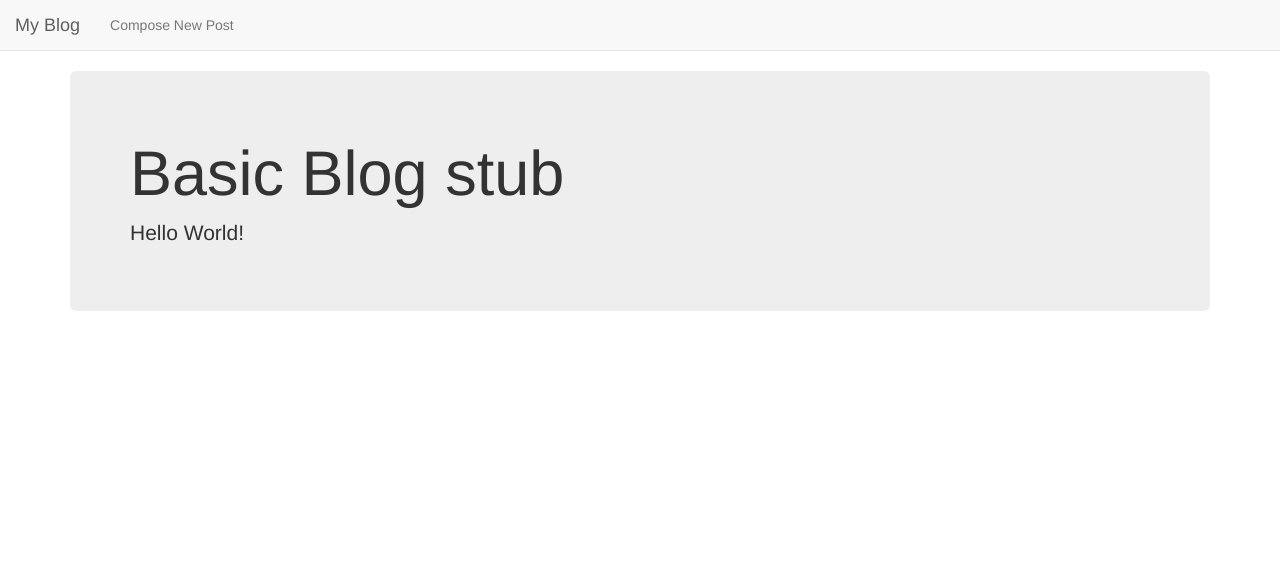
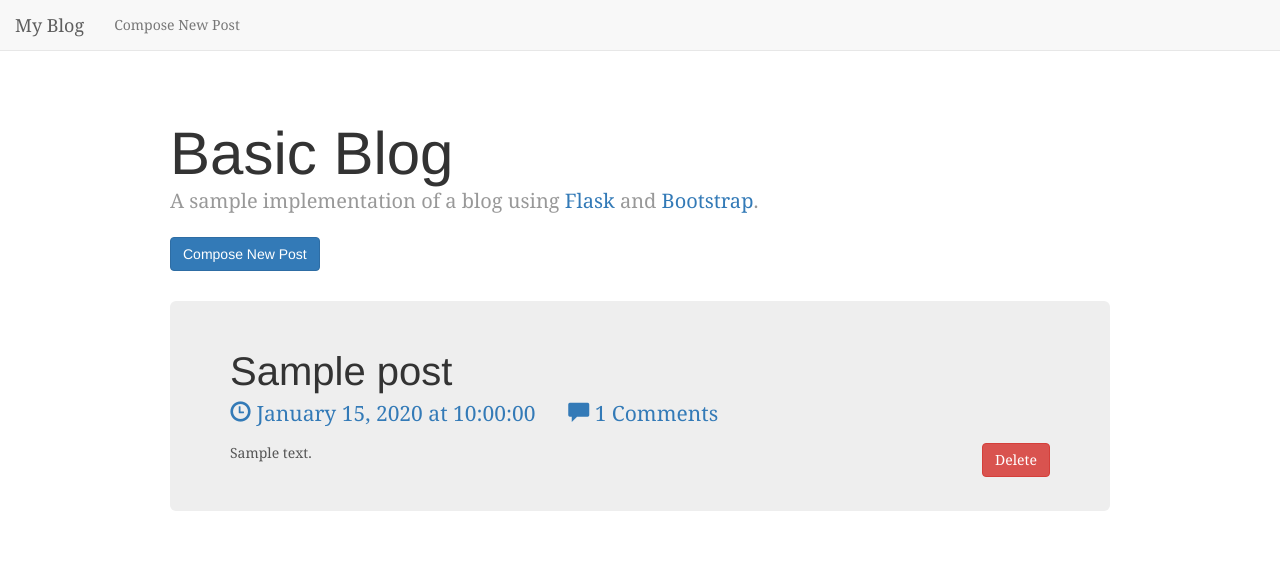
Before and after one commit to 0xhaven/basic-blog, a Flask app: page / in a window 1280 px wide. Shown: the top 570 px of the page. Run offline with Flask 2, Linux system fonts and the light colour scheme; tables that the repository leaves empty hold one stand-in row (values such as "Sample post"); some libraries are stand-ins or nearby versions.

Commit message:
Support for comments and deletion. Added some pretty sample CSS.

```diff
--- a/application.py
+++ b/application.py
@@ -4,19 +4,18 @@ from flask import request
 from flask import abort
 from flask import redirect
 from markdown import Markdown
+from flask import Markup
 from flask.ext.sqlalchemy import SQLAlchemy
 import bleach
 import os
-import pyscopg2
+import psycopg2
+
 
 from models import *
 
 application = Flask(__name__)
-
-#dev_url = 'sqlite:////' + os.path.dirname(os.path.realpath(__file__)) + 'dev.db'
-#Set up database, connection to server specified by environment variable DATABASE_URL
 application.config['SQLALCHEMY_DATABASE_URI'] = os.environ['DATABASE_URL']
-db = SQLAlchemy(application)
+db.app = application
 db.init_app(application)
 db.create_all()
 
@@ -25,31 +24,70 @@ safe_markdown = Markdown(safe_mode='escape')
 ### Routes
 @application.route('/')
 def index_page():
-  return render_template('index.html')
+  try:
+    blog_posts = BlogPost.query.order_by("timestamp")
+  except:
+    abort(500)
+  return render_template('index.html', blog_posts=blog_posts)
 
 @application.route('/compose', methods=['GET', 'POST'])
 def compose_page():
   if request.method == 'GET':
     return render_template('compose.html')
   else:
-    #try:
-    parsed_post_name = bleach.clean(request.form['post_body'])
-    parsed_post_body = safe_markdown.convert(request.form['post_body'])
-    blog_post = BlogPost(parsed_post_name, parsed_post_body)
-    #except:
-    #  abort(400)
-    db.session.add(blog_post)
+    try:
+      parsed_post_name = bleach.clean(request.form['post_title'])
+      parsed_post_body = safe_markdown.convert(request.form['post_body'])
+      print parsed_post_name, parsed_post_body
+      blog_post = BlogPost(parsed_post_name, parsed_post_body)
+      db.session.add(blog_post)
+      db.session.commit()
+    except:
+      abort(400)
+    return redirect("/post/{}".format(blog_post.post_id), code=303)
+
+
+@application.route('/post/<int:post_id>', methods=['GET', 'POST'])
+def blogpost(post_id):
+  if request.method == 'GET':
+    try:
+      blog_post = BlogPost.query.get(post_id)
+      return render_template('post.html', blog_post=blog_post, comments=blog_post.comments)
+    except:
+      abort(404)
+  elif request.method == 'POST':
+    try:
+      parsed_comment_body = safe_markdown.convert(request.form['comment_body'])
+      comment = Comment(str(post_id), parsed_comment_body)
+      db.session.add(comment)
+      db.session.commit()
+      comment_id = comment.comment_id
+    except:
+      abort(400)
+    return redirect("/post/{}#{}".format(post_id,comment_id), code=303)
+  else: #this should never be called
+    abort(500)
+
+@application.route('/delete_post', methods=['POST'])
+def delete_post():
+  try:
+    blog_post = BlogPost.query.get(request.form['post_id'])
+    db.session.delete(blog_post)
     db.session.commit()
-    redirect("/post/{}".format(blog_post.id), code=303)
+  except:
+    abort(404)
+  return redirect("/", code=303)
 
-@application.route('/post/<int:post_id>')
-def show_post(post_id):
-  if request.method == 'GET':
-    blog_post = BlogPost.query.filter_by(id=str(id)).first()
-    return render_template('/campaign/show_campaign.html', blog_post=blog_post)
-  else:
-    abort(400)
-
+@application.route('/delete_comment', methods=['POST'])
+def delete_comment():
+  try:
+    comment = Comment.query.get(request.form['comment_id'])
+    post_id = comment.post_id
+    db.session.delete(comment)
+    db.session.commit()
+  except:
+    abort(404)
+  return redirect("/post/{}".format(post_id), code=303)
 
 if __name__ == '__main__':
   application.run(debug=True)
--- a/models.py
+++ b/models.py
@@ -1,15 +1,23 @@
 from flask.ext.sqlalchemy import SQLAlchemy
+from flask import Markup
 
 db = SQLAlchemy()
 
 class BlogPost(db.Model):
-  #__tablename__ = 'blogpost'
-  id            = db.Column(db.Integer, primary_key=True, autoincrement=True)
-  timestamp     = db.Column(db.DateTime, default=db.func.now(), onupdate=db.func.now())
+  post_id       = db.Column(db.Integer, primary_key=True, autoincrement=True)
+  timestamp     = db.Column(db.DateTime, default=db.func.now())
   title         = db.Column(db.String)
   body          = db.Column(db.String)
 
-  #comments      = db.relationship('Comment', backref='blogpost', lazy='dynamic')
+  comments      = db.relationship('Comment', backref='blogpost', cascade="all,delete")
+
+  @property
+  def num_comments(self):
+    return db.session.query(Comment).with_parent(self, "comments").count()
+  @property
+  def pretty_time(self):
+      return self.timestamp.strftime("%B %d, %Y at %H:%M:%S")
+
 
   def __init__(self,
                title = None,
@@ -19,13 +27,18 @@ class BlogPost(db.Model):
     self.body  = body
 
 class Comment(db.Model):
-  #__tablename__ = 'comment'
-  id            = db.Column(db.Integer, primary_key=True, autoincrement=True)
-  timestamp     = db.Column(db.DateTime, default=db.func.now(), onupdate=db.func.now())
-  #blogpost_id   = db.Column(db.Integer, db.ForeignKey('blogpost.id'))
+  comment_id    = db.Column(db.Integer, primary_key=True, autoincrement=True)
+  timestamp     = db.Column(db.DateTime, default=db.func.now())
+  post_id       = db.Column(db.Integer, db.ForeignKey('blog_post.post_id'))
   body          = db.Column(db.String)
 
+  @property
+  def pretty_time(self):
+      return self.timestamp.strftime("%B %d, %Y at %H:%M:%S")
+
   def __init__(self,
+               post_id = None,
                body = None
               ):
-    self.body  = body
+    self.post_id = post_id
+    self.body        = body
--- /dev/null
+++ b/static/blog.css
@@ -0,0 +1,169 @@
+/*
+ * Copied directly from http://getbootstrap.com/examples/blog/
+ * Licensed there under Creative Commons Attribution license
+ * http://creativecommons.org/licenses/by/3.0/
+ */
+
+/*
+ * Globals
+ */
+
+body {
+  font-family: Georgia, "Times New Roman", Times, serif;
+  color: #555;
+}
+
+h1, .h1,
+h2, .h2,
+h3, .h3,
+h4, .h4,
+h5, .h5,
+h6, .h6 {
+  margin-top: 0;
+  font-family: "Helvetica Neue", Helvetica, Arial, sans-serif;
+  font-weight: normal;
+  color: #333;
+}
+
+
+/*
+ * Override Bootstrap's default container.
+ */
+
+@media (min-width: 1200px) {
+  .container {
+    width: 970px;
+  }
+}
+
+
+/*
+ * Masthead for nav
+ */
+
+.blog-masthead {
+  background-color: #428bca;
+  box-shadow: inset 0 -2px 5px rgba(0,0,0,.1);
+}
+
+/* Nav links */
+.blog-nav-item {
+  position: relative;
+  display: inline-block;
+  padding: 10px;
+  font-weight: 500;
+  color: #cdddeb;
+}
+.blog-nav-item:hover,
+.blog-nav-item:focus {
+  color: #fff;
+  text-decoration: none;
+}
+
+/* Active state gets a caret at the bottom */
+.blog-nav .active {
+  color: #fff;
+}
+.blog-nav .active:after {
+  position: absolute;
+  bottom: 0;
+  left: 50%;
+  width: 0;
+  height: 0;
+  margin-left: -5px;
+  vertical-align: middle;
+  content: " ";
+  border-right:  5px solid transparent;
+  border-bottom: 5px solid;
+  border-left:   5px solid transparent;
+}
+
+
+/*
+ * Blog name and description
+ */
+
+.blog-header {
+  padding-top: 20px;
+  padding-bottom: 20px;
+}
+.blog-title {
+  margin-top: 30px;
+  margin-bottom: 0;
+  font-size: 60px;
+  font-weight: normal;
+}
+.blog-description {
+  font-size: 20px;
+  color: #999;
+}
+
+
+/*
+ * Main column and sidebar layout
+ */
+
+.blog-main {
+  font-size: 18px;
+  line-height: 1.5;
+}
+
+/* Sidebar modules for boxing content */
+.sidebar-module {
+  padding: 15px;
+  margin: 0 -15px 15px;
+}
+.sidebar-module-inset {
+  padding: 15px;
+  background-color: #f5f5f5;
+  border-radius: 4px;
+}
+.sidebar-module-inset p:last-child,
+.sidebar-module-inset ul:last-child,
+.sidebar-module-inset ol:last-child {
+  margin-bottom: 0;
+}
+
+
+
+/* Pagination */
+.pager {
+  margin-bottom: 60px;
+  text-align: left;
+}
+.pager > li > a {
+  width: 140px;
+  padding: 10px 20px;
+  text-align: center;
+  border-radius: 30px;
+}
+
+
+/*
+ * Blog posts
+ */
+
+.blog-post {
+  margin-bottom: 60px;
+}
+.blog-post-title {
+  margin-bottom: 5px;
+  font-size: 40px;
+}
+.blog-post-meta {
+  margin-bottom: 20px;
+  color: #999;
+}
+
+
+/*
+ * Footer
+ */
+
+.blog-footer {
+  padding: 40px 0;
+  color: #999;
+  text-align: center;
+  background-color: #f9f9f9;
+  border-top: 1px solid #e5e5e5;
+}
--- a/templates/compose.html
+++ b/templates/compose.html
@@ -1,5 +1,5 @@
 {% extends "layout.html" %}
-{% block title %}Basic Blog - Compose New Post{% endblock %}
+{% block title %}Compose New Post{% endblock %}
 {% block content %}
 	<form method="post" role="form" class="form-horizontal">
       <legend>Compose New Post</legend>
--- a/templates/index.html
+++ b/templates/index.html
@@ -1,10 +1,34 @@
 {% extends "layout.html" %}
-{% block title %}Basic Blog - Home{% endblock %}
+{% block title %}Home{% endblock %}
 {% block content %}
-  <div class="jumbotron">
-    <h1>Basic Blog stub</h1>
-    <p>
-      Hello World!
-    </p>
+  <div class="blog-header">
+    <h1 class="blog-title">Basic Blog</h1>
+    <p class="lead blog-description">A sample implementation of a blog using <a href="http://flask.pocoo.org/">Flask</a> and <a href="http://getbootstrap.com/">Bootstrap</a>.</p>
+    <div><h2><a href="/compose" class="btn btn-primary">Compose New Post</a></h2></div>
+  </div>
+
+  <div>
+  {% for blog_post in blog_posts %}
+    <div class="blog-post jumbotron">
+  		<h4 class="blog-post-title">
+        {{blog_post.title}}
+      </h4>
+      <p class="blog-post-meta">
+        <a href ="/post/{{blog_post.post_id}}">
+          <span class="glyphicon glyphicon-time"></span>
+          {{blog_post.pretty_time}}
+        </a> &nbsp;&nbsp;&nbsp;&nbsp;
+        <a href ="/post/{{blog_post.post_id}}#comments">
+          <span class="glyphicon glyphicon-comment"></span>
+          {{blog_post.num_comments}} Comments
+        </a>
+      </p>
+      {{blog_post.body|safe}}
+      <form action="/delete_post" method="post" role="form" class="form-inline pull-right">
+        <input type="hidden" name="post_id" value="{{blog_post.post_id}}" />
+        <button type="submit" class="btn btn-danger">Delete</button>
+      </form>
+    </div>
+  {% endfor %}
   </div>
 {% endblock %}
--- a/templates/layout.html
+++ b/templates/layout.html
@@ -2,8 +2,9 @@
 
 <html>
 <head>
-  <title>{% block title %}{% endblock %}</title><!-- Latest compiled and minified Bootstrap CSS -->
+  <title>My Blog – {% block title %}{% endblock %}</title>
   <link href="//netdna.bootstrapcdn.com/bootstrap/3.0.3/css/bootstrap.min.css" rel="stylesheet" type="text/css">
+  <link href="{{url_for('static', filename='blog.css')}}" rel="stylesheet" type="text/css">
 </head>
 
 <body>
@@ -28,6 +29,7 @@
 
   <script src="//code.jquery.com/jquery-1.10.2.js"></script>
   <script src="//netdna.bootstrapcdn.com/bootstrap/3.0.3/js/bootstrap.min.js" type="text/javascript"></script>
+
   {% block extra_javascript %} {% endblock %}
 </body>
 </html>
```
Also changed, not shown: templates/post.html (+53 -6 lines), requirements.txt (line endings or trailing spaces), 1 other file.
